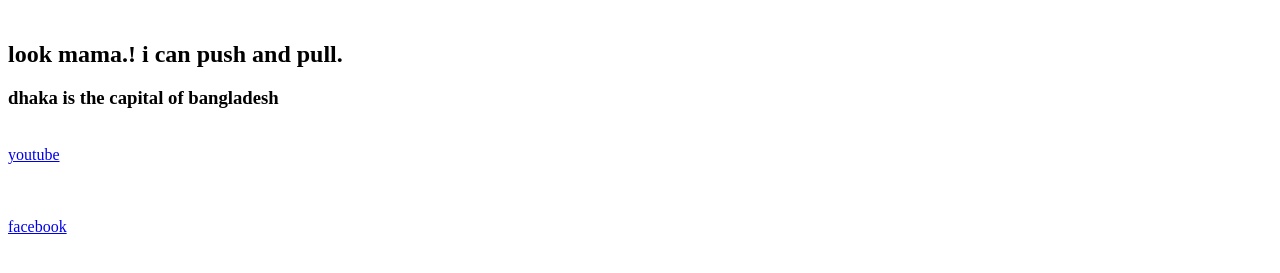
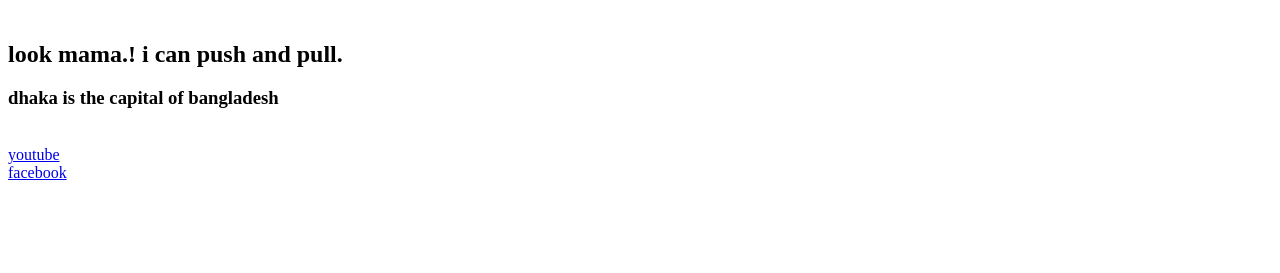
Before and after one commit to Mehedi-Hasan-Raihan/github-learning-site, a plain HTML site: page index.html in a window 1280 px wide. Shown: the part 189-462 px from the top of the page. Drawn offline with Linux system fonts and the light colour scheme.

Commit message:
css beta

```diff
--- a/index.html
+++ b/index.html
@@ -13,9 +13,7 @@
     <br>
     <a target=_blank href="https://www.youtube.com/watch?v=W6NZfCO5SIk&t=477s"> youtube </a>
     <br>
-    <br>
-    <br>
-    <br>
+    <brbr>
     <a target=_blank href="https://www.w3schools.com"> facebook</a>
 
 </body>
```
